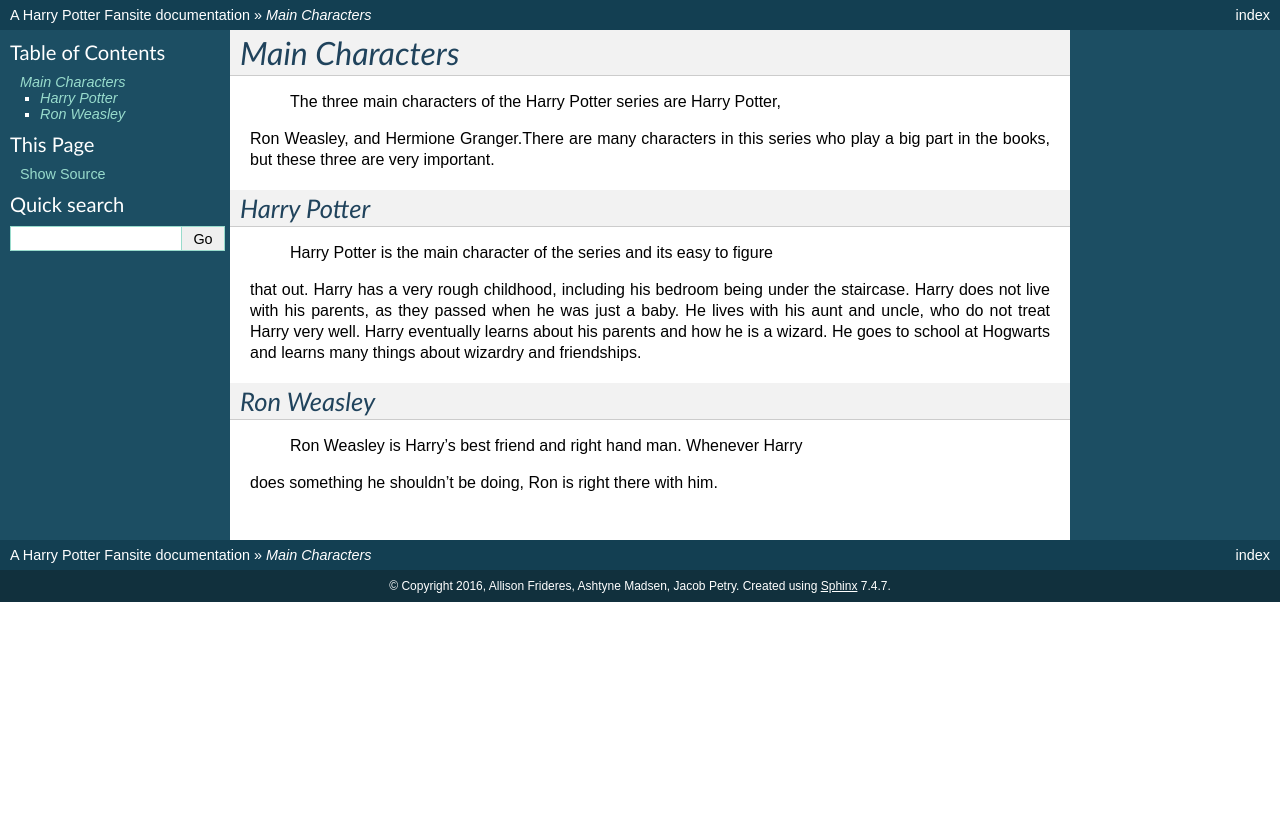
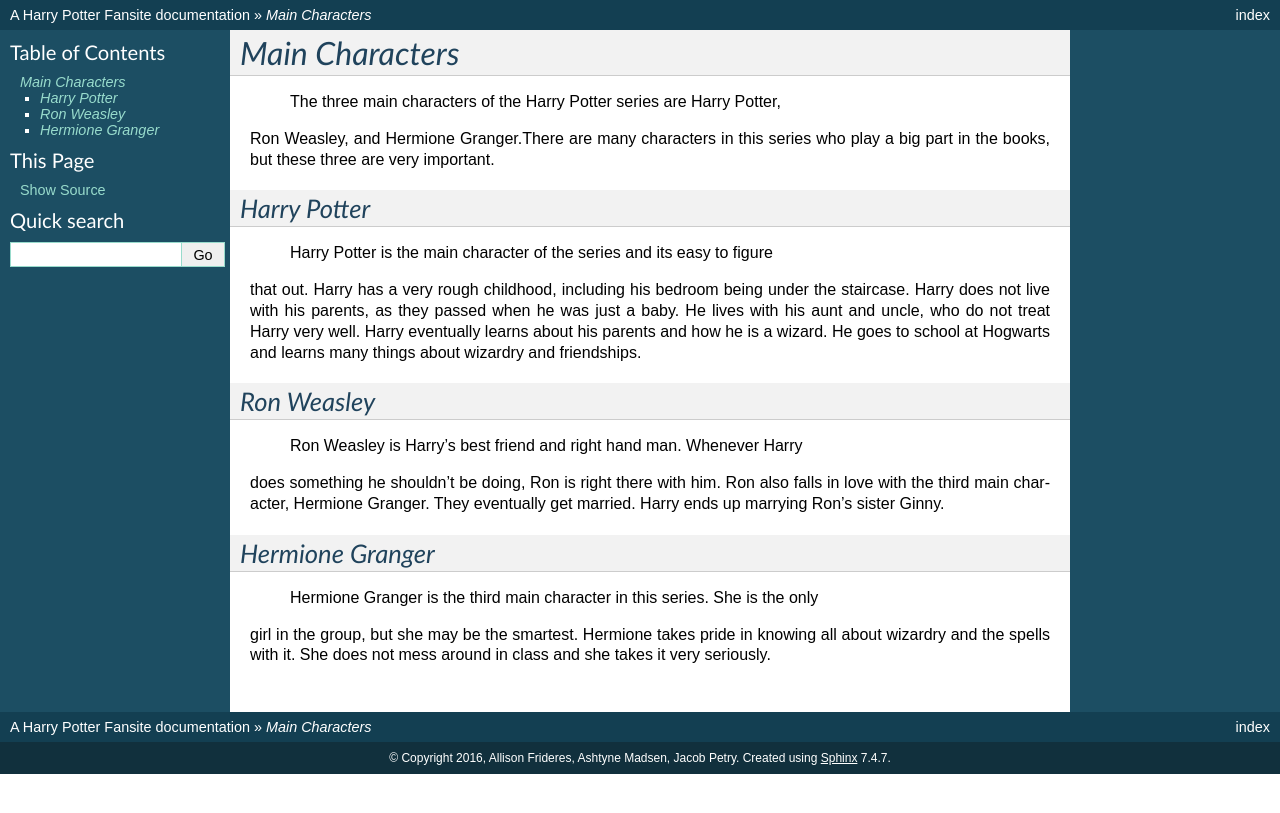
Before and after one commit to AshMad95/harrypotter, a Sphinx documentation site: the page built from source/main_characters/main_characters.rst, in a window 1280 px wide. Shown: the top 813 px of the page. Built offline with Sphinx 7.4.7, drawn with Linux system fonts in a browser that asks for light colours; pages that are not in the unit, such as notebooks, are missing from menus.

Commit message:
more content on main characters

```diff
--- a/source/main_characters/main_characters.rst
+++ b/source/main_characters/main_characters.rst
@@ -19,4 +19,14 @@
 -------------
 
 	Ron Weasley is Harry's best friend and right hand man. Whenever Harry
-does something he shouldn't be doing, Ron is right there with him.
+does something he shouldn't be doing, Ron is right there with him. Ron also
+falls in love with the third main character, Hermione Granger. They eventually
+get married. Harry ends up marrying Ron's sister Ginny.
+
+*Hermione Granger*
+------------------
+
+	Hermione Granger is the third main character in this series. She is the only
+girl in the group, but she may be the smartest. Hermione takes pride in knowing
+all about wizardry and the spells with it. She does not mess around in class and
+she takes it very seriously.
```
